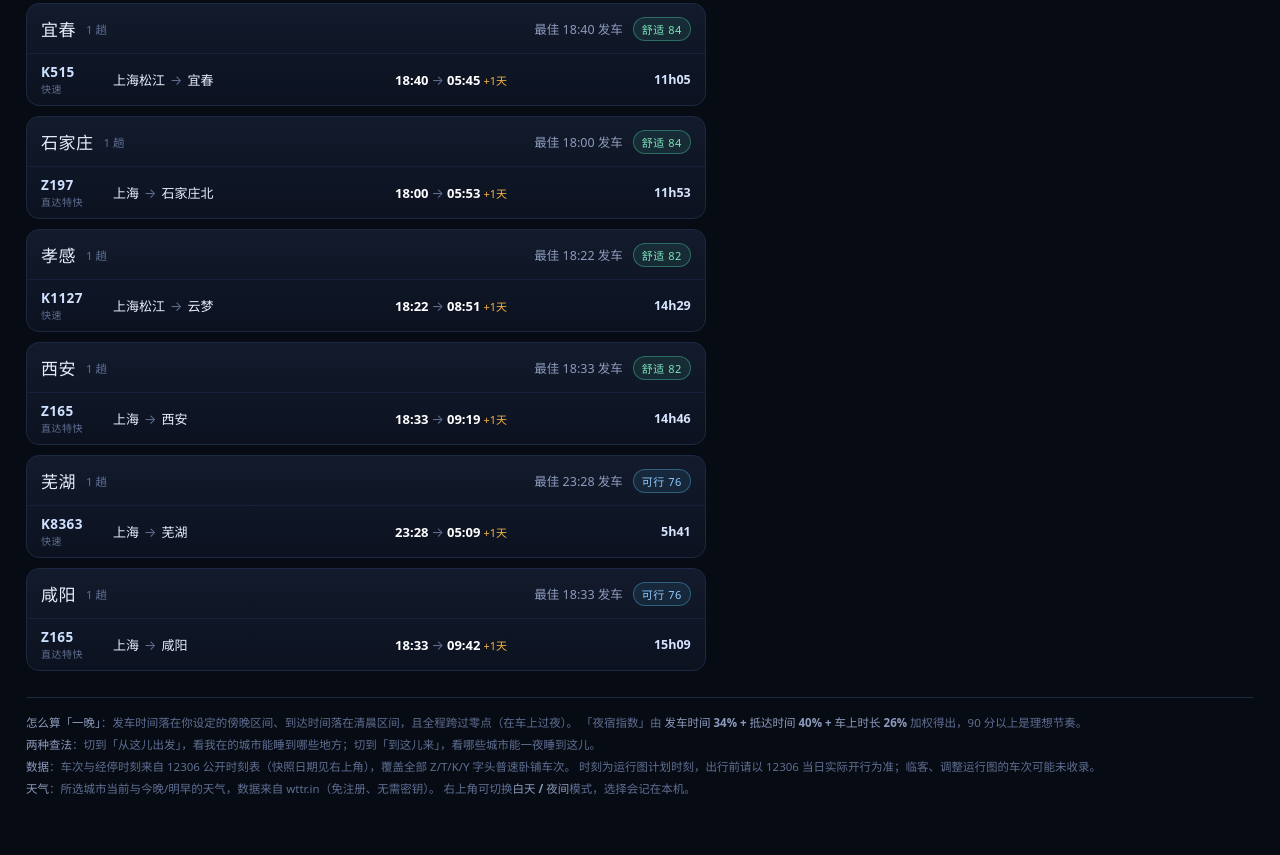
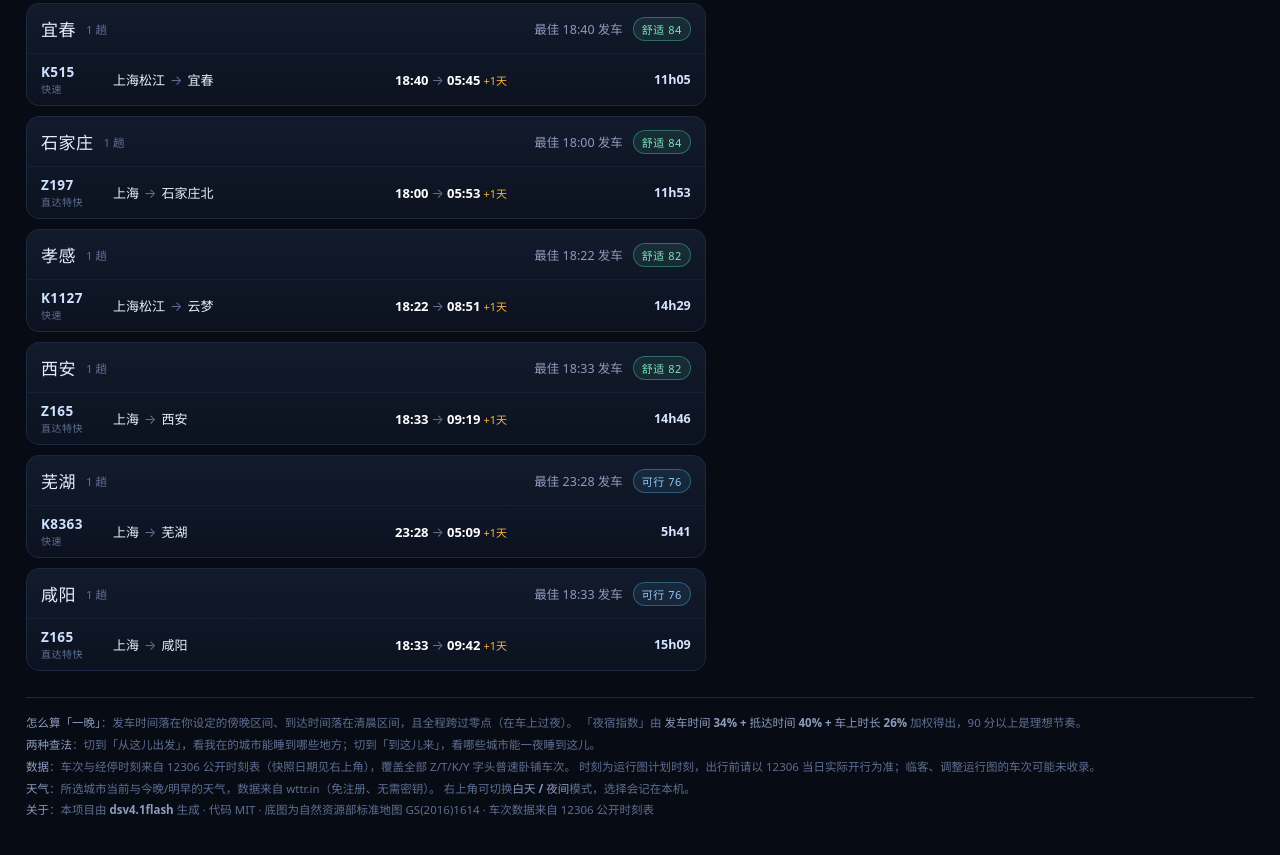
Before and after one commit to et4f/night-train, a plain HTML site: page docs/index.html in a window 1280 px wide. Shown: the part 5244-6099 px from the top of the page. Drawn offline with Linux system fonts and the light colour scheme; no server answers.

Commit message:
docs: README 精简为发布版，技术细节移到 DEVELOPMENT.md，标注 AI 来源

```diff
--- a/docs/index.html
+++ b/docs/index.html
@@ -117,6 +117,10 @@
       <b>天气</b>：所选城市当前与今晚/明早的天气，数据来自 wttr.in（免注册、无需密钥）。
       右上角可切换<b>白天 / 夜间</b>模式，选择会记在本机。
     </div>
+    <div>
+      <b>关于</b>：本项目由 <b>dsv4.1flash</b> 生成 · 代码 MIT ·
+      底图为自然资源部标准地图 GS(2016)1614 · 车次数据来自 12306 公开时刻表
+    </div>
   </footer>
 </div>
 
```
Also changed, not shown: web/index.html (+4 -0 lines), 2 other files.
